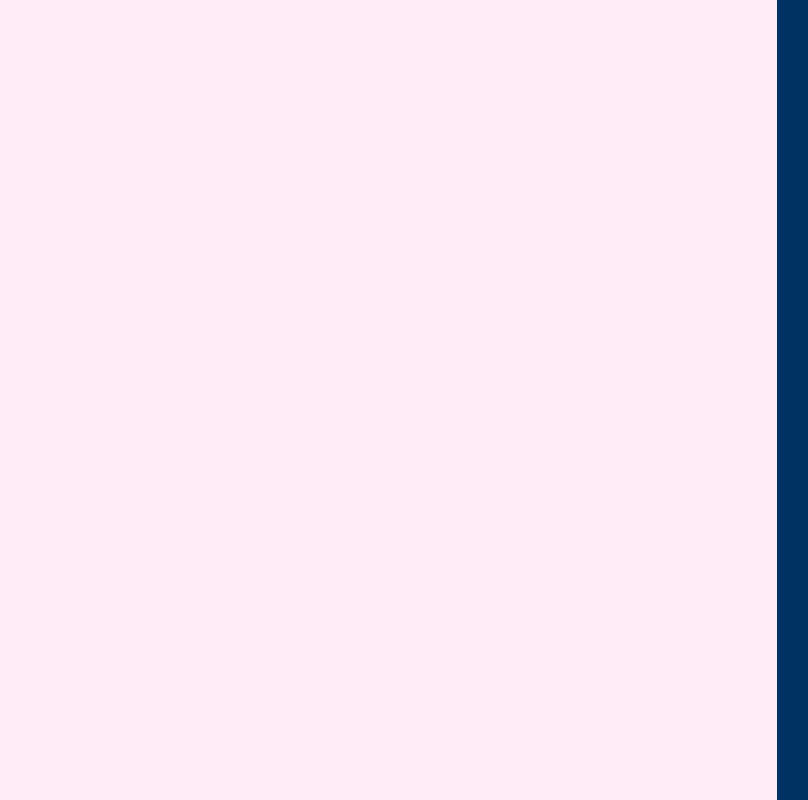
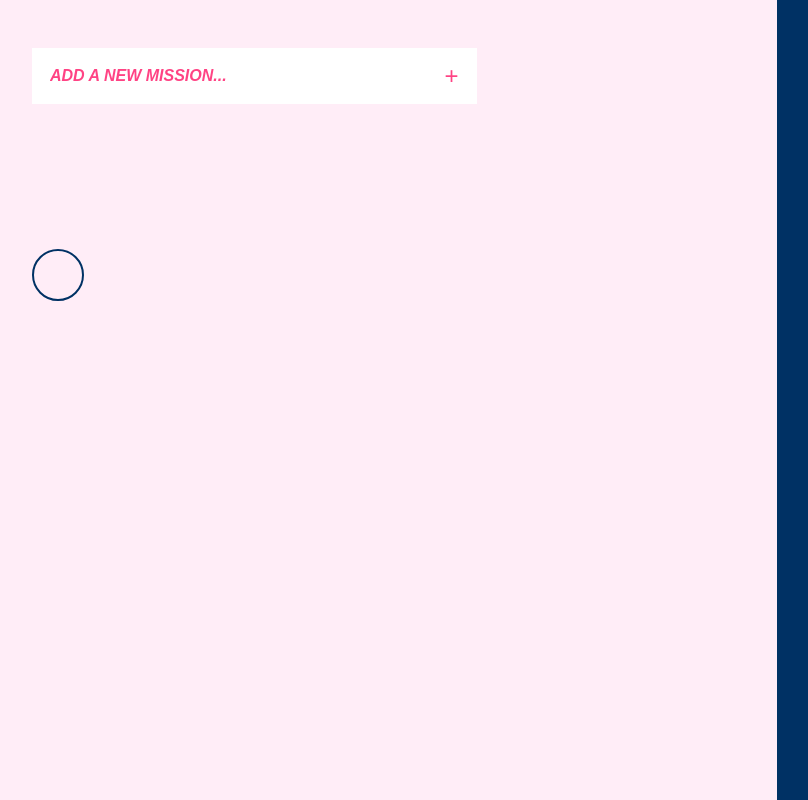
Before and after one commit to outsider987/TomataoTimer, an Angular app in the folder ClientApp/: page / in a window 1280 px wide. Shown: the whole page, without its empty margins (53-861 px from the left). Built offline with nearby package versions, Linux system fonts and the light colour scheme.

Commit message:
make check and input box

```diff
--- a/ClientApp/src/app/main/main.component.html
+++ b/ClientApp/src/app/main/main.component.html
@@ -1,7 +1,34 @@
 <div class  = "TomataoWork">
   <div class = "main">
+    <div class = "AddTodoGroup">
+      <input class = "AddToText" type="text" placeholder="ADD A NEW MISSION..." >
+      <input class = "AddToButton" type="button" value="+" >
+    </div>
+    <div class = "content">
+      <div class = "TodoInformation">
+        <div class = "Checked" ></div>
+        <div class = "TextAndLabel">
+          <div class = "Text"></div>
+          <div class = "Label"></div>
+        </div>
+      </div>
 
+      <div class = "TodoTime">
+
+      </div>
+
+
+      <div class = "TimerGroup">
+
+      </div>
+
+      <div class = "TodoList">
+
+      </div>
+
+      </div>
   </div>
+
   <div class = "menu">
 
   </div>
--- a/ClientApp/src/app/main/main.component.scss
+++ b/ClientApp/src/app/main/main.component.scss
@@ -15,7 +15,93 @@
     display: flex;
     flex-direction: column;
     position: relative;
-    background-color: #FFEDF7
+    background-color: #FFEDF7;
+    .AddTodoGroup
+    {
+      display: flex;
+      width: 445px;
+      height: 56px;
+      .AddToText
+      {
+        width: 100%;
+        border: 2px solid white;
+        font-size: 16px;
+        padding: 16px;
+        box-sizing: border-box;
+        color: #ff4384;
+        outline: #ff4384;
+        transition: all .5s;
+
+        &:focus {
+          border: 2px solid #ff4384;
+        }
+
+        &::-webkit-input-placeholder {
+          color: #ff4384;
+          font-weight: bolder;
+          font-style: italic;
+        }
+      }
+      .AddToButton
+      {
+        width: 56px;
+        height: 56px;
+        font-size: 24px;
+        background-color: #fff;
+        color: #ff4384;
+        border: 2px solid white;
+        outline: none;
+        transition: all .5s;
+
+        &:active {
+          border: 2px solid #ff4384;
+        }
+      }
+
+
+
+
+
+    }
+
+    .content
+      {
+        display: flex;
+        flex-direction: column;
+        .TodoInformation
+        {
+          display: flex;
+          margin-top: 145px;
+          align-items: center;
+          .Checked
+          {
+            width: 48px;
+            height: 48px;
+            border: 2px solid #003164;
+            border-radius: 50%;
+            cursor: pointer;
+            position: relative;
+            display: flex;
+            justify-content: center;
+            align-items: center;
+            &::before {
+              content: '';
+              width: 40px;
+              height: 40px;
+              background-color: #003164;
+              position: absolute;
+              border-radius: 50%;
+              opacity: 0;
+              transition: all .3s;
+            }
+            &:hover::before {
+              opacity: 1;
+            }
+          }
+
+        }
+
+      }
   }
 
   .menu
```
